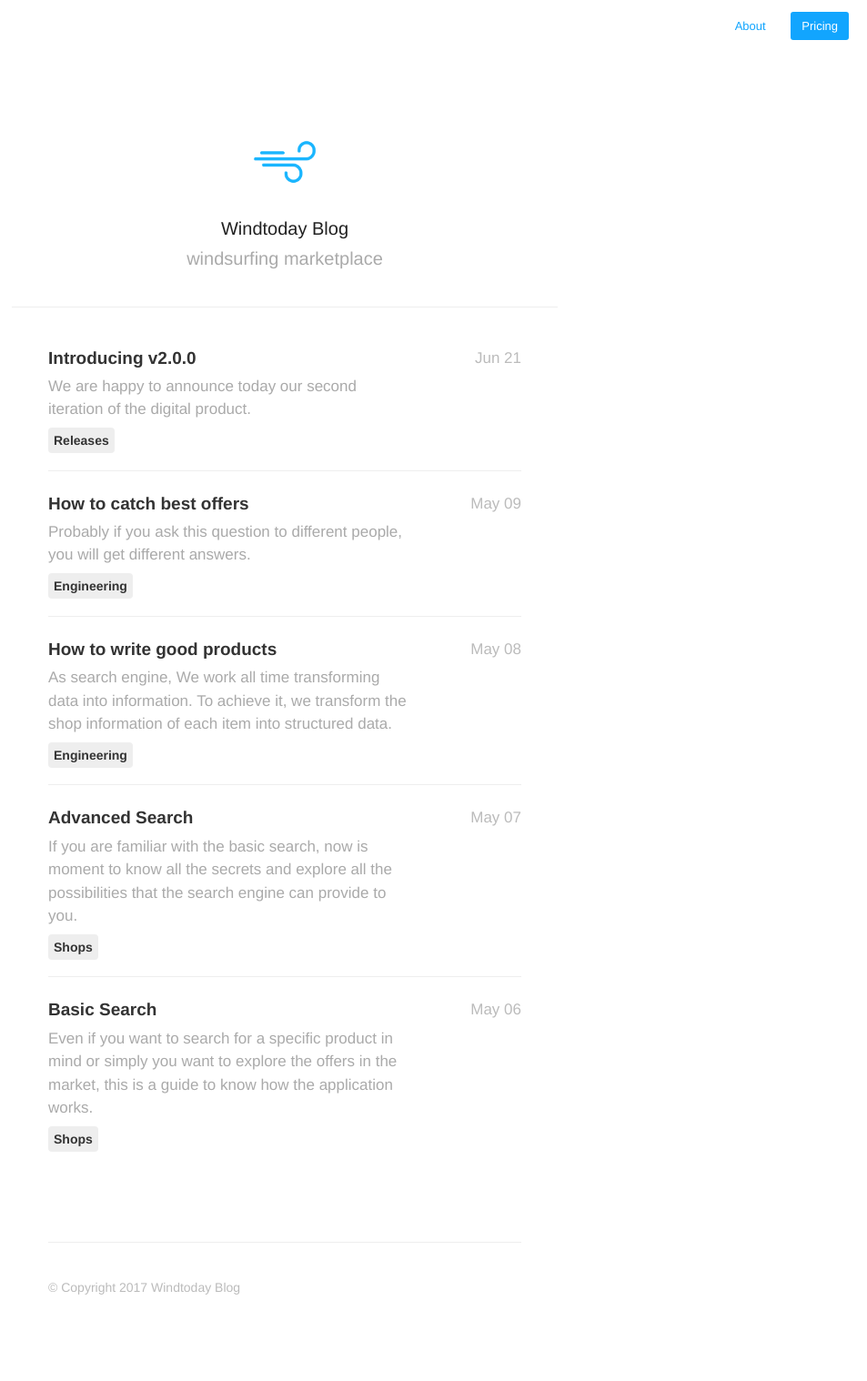
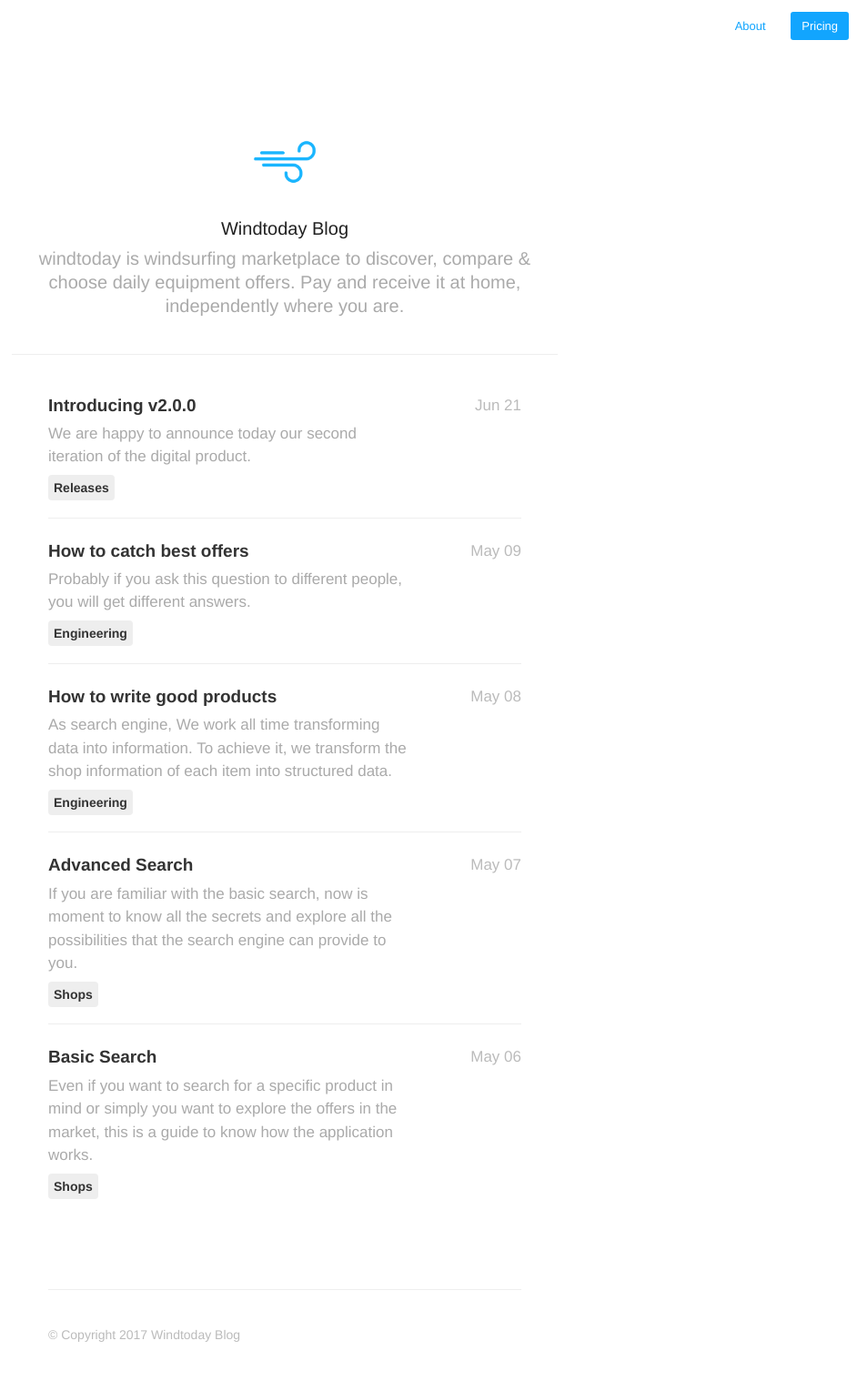
Before and after one commit to windtoday/windtoday-blog, a Jekyll site: the page built from index.html, in a window 1280 px wide. Shown: the whole page at 91% size, without its empty margins (327-1280 px from the left). Built offline with Jekyll 4.4.1, drawn with Linux system fonts in a browser that asks for light colours; the list of posts is cut into pages by our own code; before the commit the page ends 1466 px from its top, so only the background shows below that; some of the changed lines change nothing that is shown.

Commit message:
Improve SEO tags

```diff
--- a/_config.yml
+++ b/_config.yml
@@ -1,7 +1,5 @@
 title: Windtoday Blog
-description: windsurfing marketplace
-meta_description: "Your New Jekyll Site, Blogging about stuffs"
-
+description: windtoday is windsurfing marketplace to discover, compare & choose daily equipment offers. Pay and receive it at home, independently where you are.
 markdown: kramdown
 highlighter: rouge
 
--- a/index.html
+++ b/index.html
@@ -1,5 +1,6 @@
 ---
 profile: true
+image: logo.jpg
 ---
 
 {% include post-list.html posts=paginator.posts %}
```
